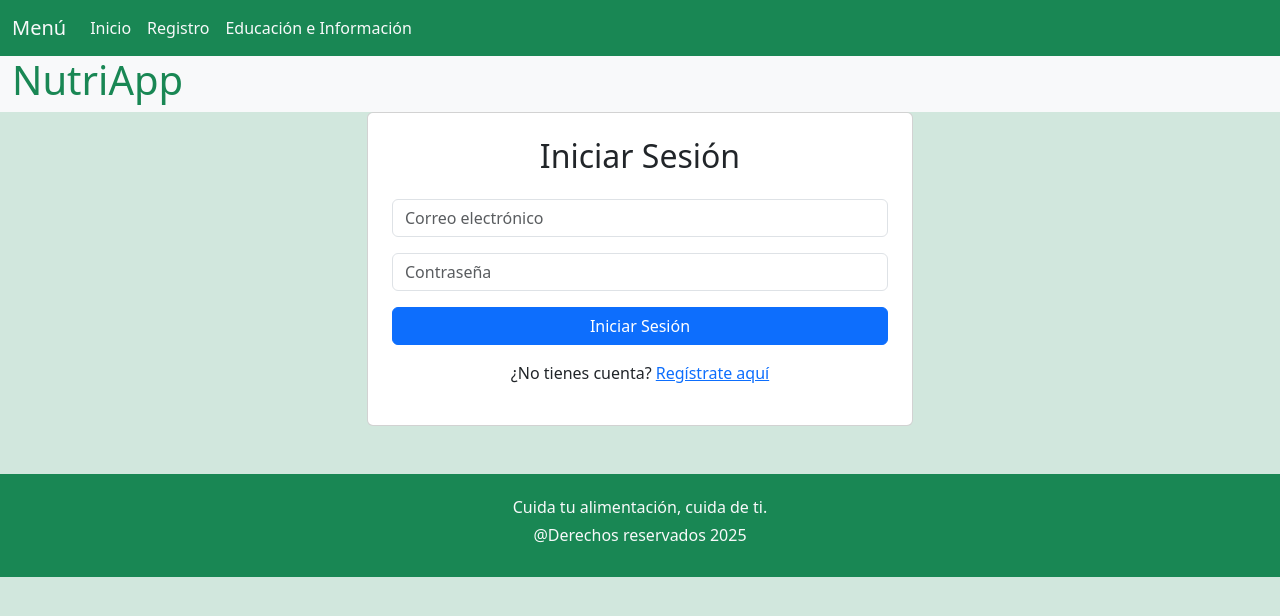
After one commit to Leyva-Holguin/NutriApp, a Flask app: page /iniciar in a window 1280 px wide. The commit adds this page. Shown: the top 616 px of the page. Run offline with Flask 3, Linux system fonts and the light colour scheme.

Commit message:
update app, iniciar, registro

```diff
--- a/app.py
+++ b/app.py
@@ -1,7 +1,12 @@
 from flask import Flask, render_template, request, redirect, url_for, flash, session
 
 app = Flask(__name__)
-
+USUARIOS_REGISTRADOS = {
+    'daniel@correo.com':{
+        'password': 'daniel',
+        'nombre': 'daniel',
+        }
+}
 app.config['SECRET_KEY'] = 'la_primera_es_la_primera'
 
 @app.route('/')
@@ -19,6 +24,7 @@ def educacion():
 @app.route('/registrar', methods=['GET', 'POST'])
 def registrar():
     if request.method == 'POST':
+        error = None
         nombre = request.form['nombre']
         apellido = request.form['apellido']
         dia = request.form['dia']
@@ -32,7 +38,62 @@ def registrar():
         nivel_experiencia = request.form['nivel_experiencia']
         correo = request.form['correo']
         password = request.form['password']
+        confirmPassword = request.form.get("confirmPassword")
+        if password != confirmPassword:
+            error = "Las contraseñas no coinciden"
+        elif correo in USUARIOS_REGISTRADOS:
+            error = "Este correo ya está registrado"
+
+        if error is not None:
+            flash(error, 'error')
+            return render_template('registro.html')
+        else:
+
+            USUARIOS_REGISTRADOS[correo] = {
+                'password': password,
+                'nombre': f"{nombre} {apellido}",
+            }
+            flash(f"Registro exitoso: {nombre}. Ahora puedes iniciar sesión.", 'success')
+            return redirect(url_for('iniciar'))
+
+@app.route("/iniciar")
+def iniciar():
+    if session.get('logueado'):
         return render_template('index.html')
+    return render_template('iniciar.html')
+
+@app.route('/validaLogin', methods=['GET','POST'])
+def validar():
+    if request.method == "POST":
+        correo = request.form.get("correo", '').strip()
+        password = request.form.get("password", '')
+        if not correo or not password:
+            flash('Por favor ingresa email y contraseña', 'error')
+            return render_template('iniciar.html')
+
+        elif correo in USUARIOS_REGISTRADOS:
+            usuario = USUARIOS_REGISTRADOS[correo]
+            if usuario['password'] == password:
+                session['logueado'] = True
+                session['usuario'] = usuario['nombre']
+                session['usuario_correo'] = correo
+                flash(f'¡Bienvenido {usuario["nombre"]}!', 'success')
+                return redirect(url_for('index'))
+            else:
+                flash('Contraseña incorrecta', 'error')
+        else:
+            flash('Usuario no encontrado', 'error')
+
+        return render_template('iniciar.html')
+
+    return redirect(url_for('iniciar'))
+
+@app.route("/logout")
+def logout():
+    session.clear()
+    flash('Has cerrado sesión correctamente', 'info')
+    return redirect(url_for('index'))
+
 
 if __name__ == '__main__':
     app.run(debug=True)
--- /dev/null
+++ b/templates/iniciar.html
@@ -0,0 +1,48 @@
+{% extends "base.html" %}
+
+{% block contenido %}
+<div class="container">
+    <div class="row justify-content-center">
+        <div class="col-md-6">
+            <div class="card p-4">
+                <h2 class="text-center mb-4">Iniciar Sesión</h2>
+                 {% with messages = get_flashed_messages(with_categories=true) %}
+                    {% if messages %}
+                        {% for category, message in messages %}
+                            <div class="alert alert-{{ 'danger' if category == 'error' else 'success' }} alert-dismissible fade show" role="alert">
+                                {{ message }}
+                                <button type="button" class="btn-close" data-bs-dismiss="alert"></button>
+                            </div>
+                        {% endfor %}
+                    {% endif %}
+                {% endwith %}
+                {% if session.get('logueado') %}
+                    <div class="text-center">
+                        <h4>¡Hola {{ session.get('usuario') }}!</h4>
+                        <p>Ya has iniciado sesión.</p>
+                        <a href="{{ url_for('logout') }}" class="btn btn-warning">Cerrar Sesión</a>
+                    </div>
+                {% else %}
+                    <form method="post" action="{{ url_for('validar') }}">
+                        <div class="mb-3">
+                            <input type="email" class="form-control" name="correo"
+                                   placeholder="Correo electrónico" required
+                                   value="{{ request.form.get('correo', '') }}">
+                        </div>
+                        <div class="mb-3">
+                            <input type="password" class="form-control" name="password"
+                                   placeholder="Contraseña" required>
+                        </div>
+                        <div class="d-grid">
+                            <button type="submit" class="btn btn-primary">Iniciar Sesión</button>
+                        </div>
+                    </form>
+                    <div class="text-center mt-3">
+                        <p>¿No tienes cuenta? <a href="{{ url_for('registro') }}">Regístrate aquí</a></p>
+                    </div>
+                {% endif %}
+            </div>
+        </div>
+    </div>
+</div>
+{% endblock %}
```
Also changed, not shown: templates/registro.html (+12 -12 lines).
